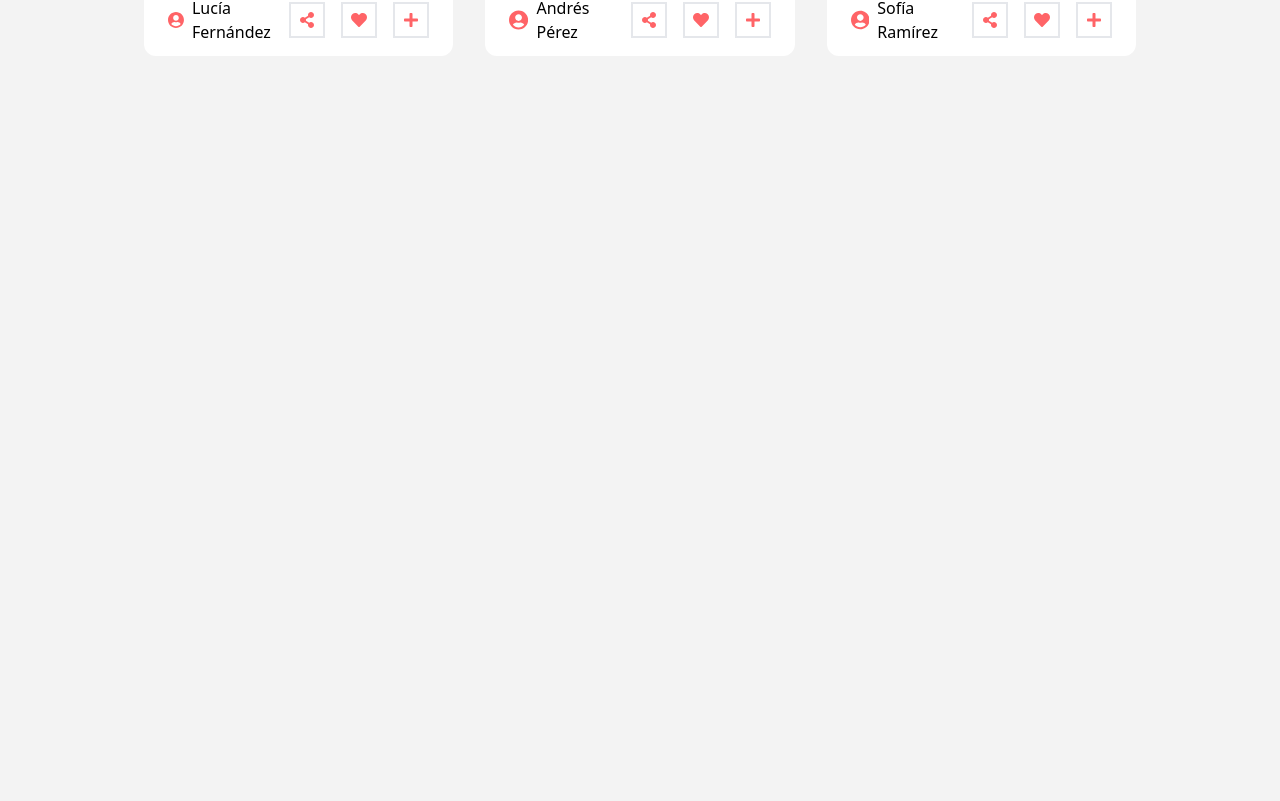
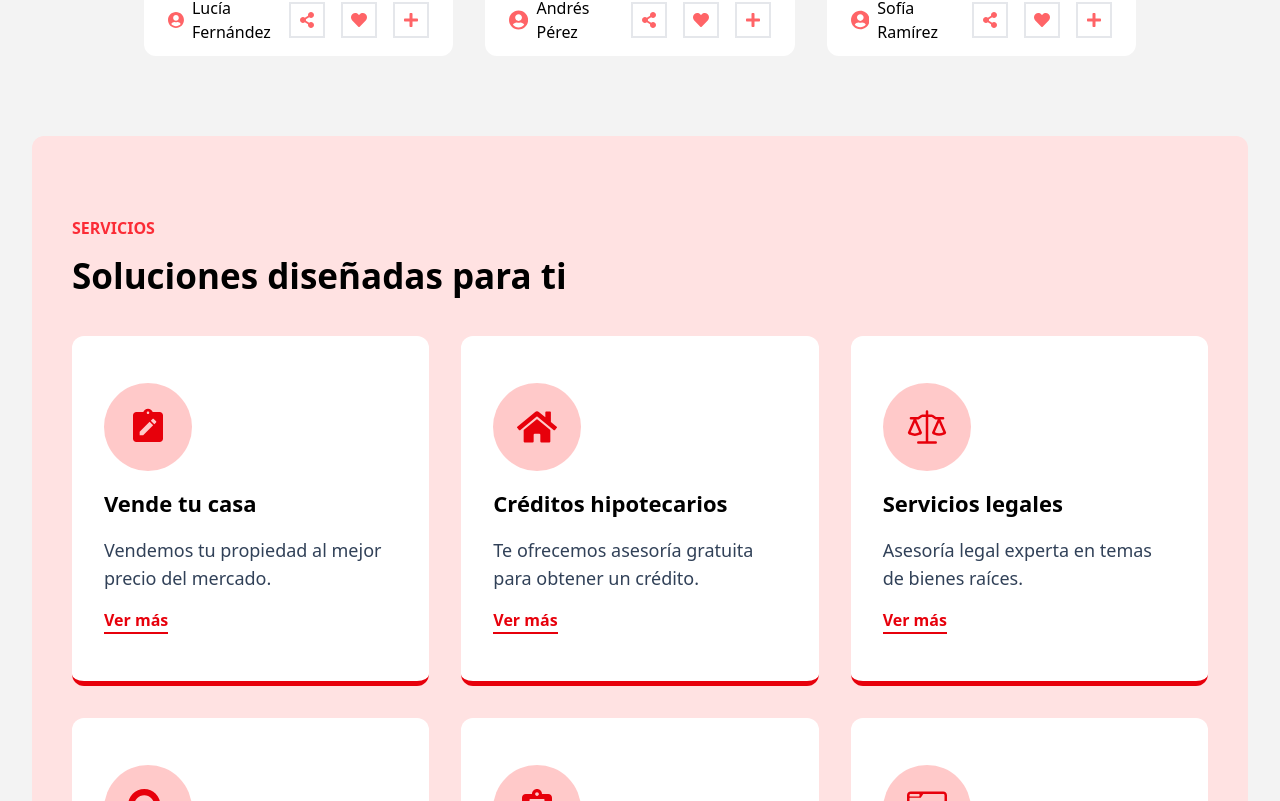
Before and after one commit to RominaOsorio/propiedades, a React (Vite) app: page / in a window 1280 px wide. Shown: the part 3439-4240 px from the top of the page. Before the commit the page ends 3575 px from the top, so only its background shows below. Built offline with nearby package versions, Linux system fonts and the light colour scheme.

Commit message:
Realizé correcciones en Hero.jsx y añadí contenido a Services.jsx

```diff
--- a/src/App.jsx
+++ b/src/App.jsx
@@ -4,6 +4,7 @@ import About from './layout/About'
 import Hero from './layout/Hero'
 import PopularAreas from './layout/PopularAreas'
 import Properties from './layout/Properties'
+import Services from './layout/Services'
 
 const App = () => {
   return (
@@ -14,6 +15,7 @@ const App = () => {
         <About />
         <PopularAreas />
         <Properties />
+        <Services />
       </DarkModeProvider>
     </>
   )
--- a/src/context/export.js
+++ b/src/context/export.js
@@ -88,7 +88,7 @@ export const property = [
   }
 ]
 
-export const service = [
+export const services = [
   {
     icon: MdNoteAlt,
     title: 'Vende tu casa',
--- a/src/layout/Hero.jsx
+++ b/src/layout/Hero.jsx
@@ -63,8 +63,9 @@ const Hero = () => {
               id='tipo'
               name='tipo'
               className='bg-white dark:bg-gray-700 dark:text-white p-2 border-b-[1px] w-full mt-2 border-[#c9c7c1] text-gray-500 text-md'
+              defaultValue=''
             >
-              <option value='' disabled selected>
+              <option value='' disabled>
                 Selecciona
               </option>
               <option value='venta'>Venta</option>
@@ -81,8 +82,9 @@ const Hero = () => {
               id='categoria'
               name='categoria'
               className='bg-white dark:bg-gray-700 dark:text-white p-2 border-b-[1px] w-full mt-2 border-[#c9c7c1] text-gray-500 text-md'
+              defaultValue=''
             >
-              <option value='' disabled selected>
+              <option value='' disabled>
                 Selecciona
               </option>
               <option value='departamentos'>Departamentos</option>
--- a/src/layout/Services.jsx
+++ b/src/layout/Services.jsx
@@ -1,8 +1,59 @@
-import React from 'react'
+import { services } from '../context/export'
+import { useEffect } from 'react'
+import { useDarkMode } from '../context/DarkModeContext'
+import AOS from 'aos'
+import 'aos/dist/aos.css'
 
 const Services = () => {
+  useEffect(() => {
+    AOS.init({
+      offset: 200,
+      duration: 800,
+      easing: 'ease-in-out-sine',
+      delay: 100
+    })
+  }, [])
+
+  const { darkMode } = useDarkMode()
+
   return (
-    <div>Services</div>
+    <>
+
+      <div id='about' className={`${darkMode ? 'dark bg-black' : 'light bg-transparent'} w-full`}>
+        <section
+          id='services'
+          className={`${darkMode ? 'dark bg-gray-800' : 'light bg-red-100'} lg:w-[95%] w-full h-fit m-auto rounded-xl flex flex-col justify-center items-start lg:px-10 px-6 py-20 gap-10`}
+        >
+          <div className='flex flex-col justify-center items-start gap-4'>
+            <h2 data-aos='zoom-in' className='text-red-500 dark:text-white uppercase font-semibold'>Servicios</h2>
+            <h3 data-aos='zoom-in' className='text-black text-[28px] md:text-[32px] lg:text-[35px] font-semibold leading-10 dark:text-white'>
+              Soluciones diseñadas para ti
+            </h3>
+          </div>
+
+          <div id='service-box' className='grid lg:grid-cols-3 md:grid-cols-2 grid-cols-1 justify-center items-center gap-8'>
+            {
+              services.map((item, index) => (
+                <div
+                  data-aos='zoom-in'
+                  data-aos-delay='200'
+                  key={index}
+                  className='bg-white dark:bg-black h-[350px] px-8 py-16 flex flex-col justify-center items-start gap-4 rounded-xl border-b-[5px] border-red-600 hover:bg-red-300 cursor-pointer'
+                >
+                  <div className='p-6 rounded-full bg-red-200'>
+                    <item.icon className='text-red-600 size-10 transform hover:scale-110 transition-transform duration-300 cursor-pointer' />
+                  </div>
+                  <h2 className='text-black text-[22px] font-semibold dark:text-white'>{item.title}</h2>
+                  <p className='text-lg text-slate-700 dark:text-white'>{item.desc}</p>
+                  <button className='border-b-2 border-red-600 text-red-600 font-semibold p-0 dark:text-white'>Ver más</button>
+                </div>
+              ))
+            }
+          </div>
+        </section>
+      </div>
+
+    </>
   )
 }
 
```
